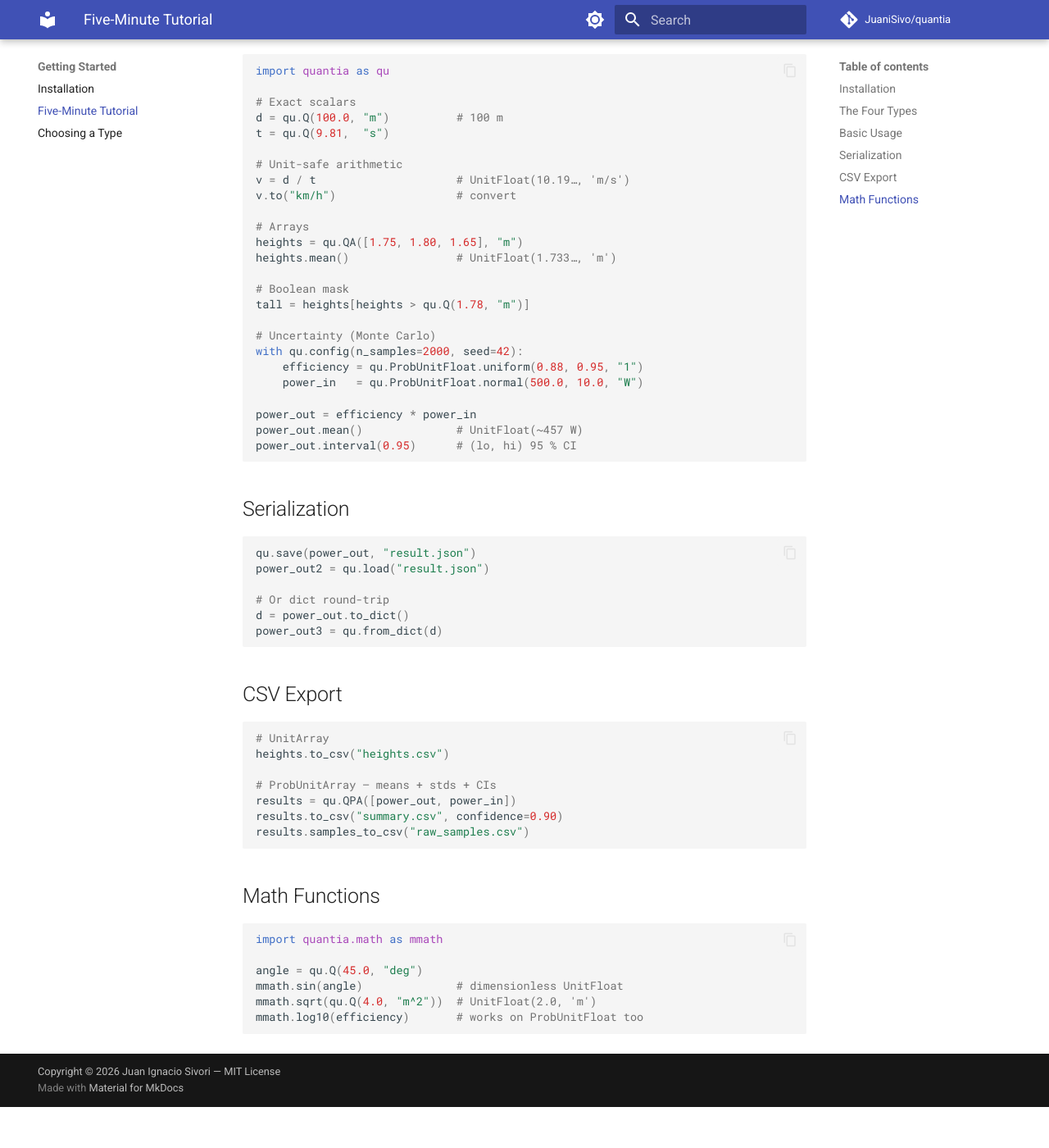
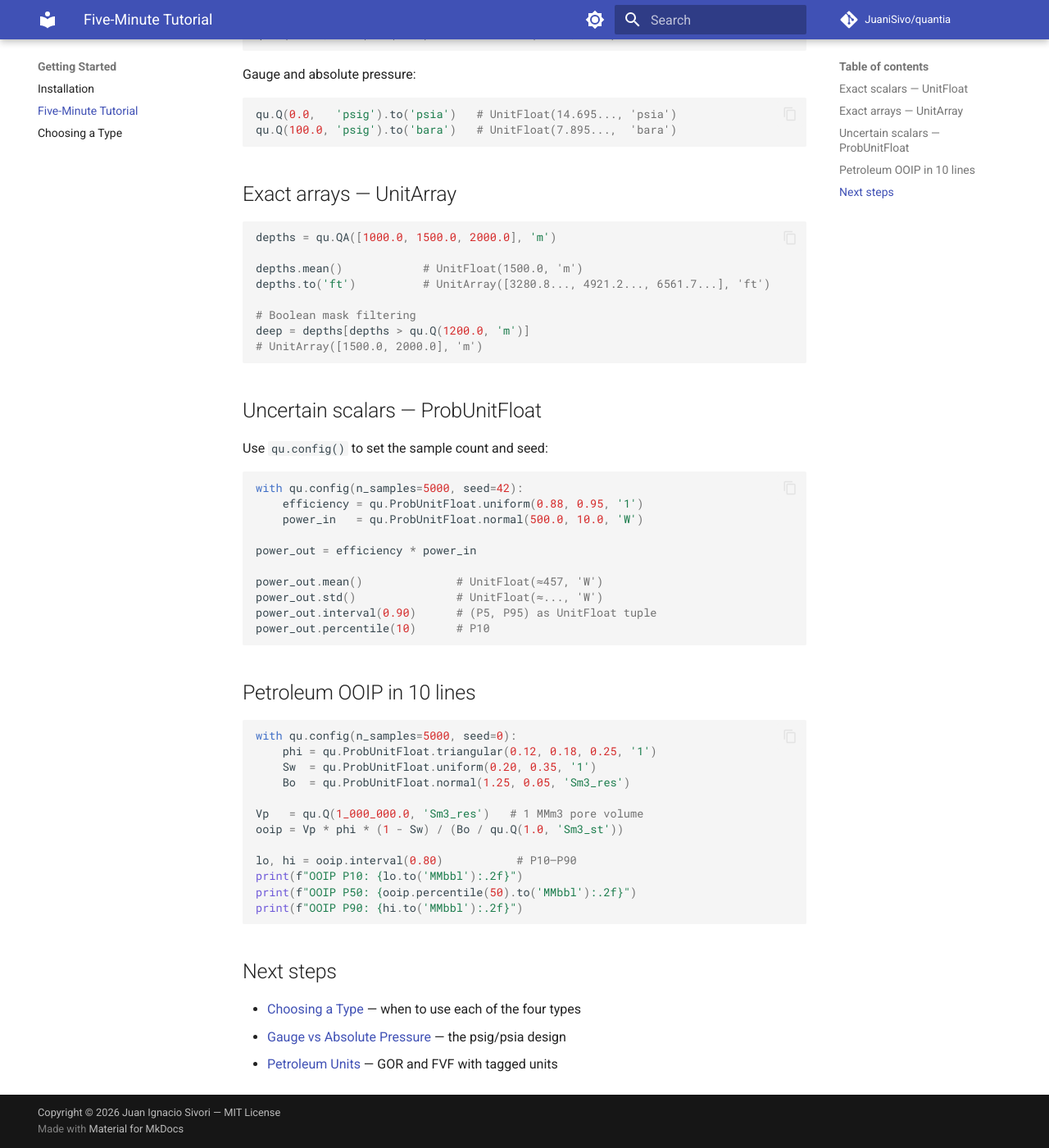
Before and after one commit to JuaniSivo/quantia, an MkDocs documentation site: the page built from docs/getting_started/tutorial.md, in a window 1280 px wide and 1400 px high, scrolled down 755 px. Shown: the whole window at 82% size. Built offline with MkDocs 1.6.1 and Material for MkDocs 9.7.7, drawn with Linux system fonts in a browser that asks for light colours; comment, search, counter and statistics services are not loaded; before the commit the page ends 2105 px from its top, so only the background shows below that; some of the changed text lies outside the part shown.

Commit message:
docs(getting_started): installation, five-minute tutorial, type chooser
tutorial.md: exact scalars, arrays, uncertainty propagation,
             petroleum OOIP in 10 lines.
types.md: 2×2 table + code examples for each type.
installation.md: PyPI install, verification, docs extras.

````diff
--- a/docs/getting_started/tutorial.md
+++ b/docs/getting_started/tutorial.md
@@ -1,77 +1,87 @@
 # Five-Minute Tutorial
 
-quantia is a pure-Python library for **unit-aware arithmetic** with first-class support
-for Monte Carlo uncertainty propagation.
-
-## Installation
-
-pip install quantia
-
-## The Four Types
-
-| Type | Use when |
-|------|----------|
-| `UnitFloat`    | exact scalar with a unit |
-| `UnitArray`    | exact vector with a unit |
-| `ProbUnitFloat`| uncertain scalar (Monte Carlo samples) |
-| `ProbUnitArray`| uncertain vector |
-
-## Basic Usage
+This tutorial covers the four types in quantia with real examples.
+All code runs as-is after `pip install quantia`.
 ```python
 import quantia as qu
+```
 
-# Exact scalars
-d = qu.Q(100.0, "m")          # 100 m
-t = qu.Q(9.81,  "s")
+## Exact scalars — UnitFloat
 
-# Unit-safe arithmetic
-v = d / t                     # UnitFloat(10.19…, 'm/s')
-v.to("km/h")                  # convert
+Every value carries its unit. Arithmetic checks dimensional
+compatibility automatically.
+```python
+distance = qu.Q(100.0, 'm')
+time     = qu.Q(10.0,  's')
+velocity = distance / time     # UnitFloat(10.0, 'm/s')
 
-# Arrays
-heights = qu.QA([1.75, 1.80, 1.65], "m")
-heights.mean()                # UnitFloat(1.733…, 'm')
+velocity.to('km/h')            # UnitFloat(36.0, 'km/h')
+velocity.si_value()            # 10.0  (plain float, in m/s)
+```
 
-# Boolean mask
-tall = heights[heights > qu.Q(1.78, "m")]
+Adding incompatible units raises immediately:
+```python
+qu.Q(1.0, 'm') + qu.Q(1.0, 's')   # → IncompatibleUnitsError
+```
 
-# Uncertainty (Monte Carlo)
-with qu.config(n_samples=2000, seed=42):
-    efficiency = qu.ProbUnitFloat.uniform(0.88, 0.95, "1")
-    power_in   = qu.ProbUnitFloat.normal(500.0, 10.0, "W")
+Temperature uses the full affine conversion automatically:
+```python
+qu.Q(100.0, '°C').to('K')     # UnitFloat(373.15, 'K')
+qu.Q(100.0, '°C').to('°F')    # UnitFloat(212.0, '°F')
+```
+
+Gauge and absolute pressure:
+```python
+qu.Q(0.0,   'psig').to('psia')   # UnitFloat(14.695..., 'psia')
+qu.Q(100.0, 'psig').to('bara')   # UnitFloat(7.895...,  'bara')
+```
+
+## Exact arrays — UnitArray
+```python
+depths = qu.QA([1000.0, 1500.0, 2000.0], 'm')
+
+depths.mean()            # UnitFloat(1500.0, 'm')
+depths.to('ft')          # UnitArray([3280.8..., 4921.2..., 6561.7...], 'ft')
+
+# Boolean mask filtering
+deep = depths[depths > qu.Q(1200.0, 'm')]
+# UnitArray([1500.0, 2000.0], 'm')
+```
+
+## Uncertain scalars — ProbUnitFloat
+
+Use `qu.config()` to set the sample count and seed:
+```python
+with qu.config(n_samples=5000, seed=42):
+    efficiency = qu.ProbUnitFloat.uniform(0.88, 0.95, '1')
+    power_in   = qu.ProbUnitFloat.normal(500.0, 10.0, 'W')
 
 power_out = efficiency * power_in
-power_out.mean()              # UnitFloat(~457 W)
-power_out.interval(0.95)      # (lo, hi) 95 % CI
+
+power_out.mean()              # UnitFloat(≈457, 'W')
+power_out.std()               # UnitFloat(≈..., 'W')
+power_out.interval(0.90)      # (P5, P95) as UnitFloat tuple
+power_out.percentile(10)      # P10
 ```
 
-## Serialization
+## Petroleum OOIP in 10 lines
 ```python
-qu.save(power_out, "result.json")
-power_out2 = qu.load("result.json")
+with qu.config(n_samples=5000, seed=0):
+    phi = qu.ProbUnitFloat.triangular(0.12, 0.18, 0.25, '1')
+    Sw  = qu.ProbUnitFloat.uniform(0.20, 0.35, '1')
+    Bo  = qu.ProbUnitFloat.normal(1.25, 0.05, 'Sm3_res')
 
-# Or dict round-trip
-d = power_out.to_dict()
-power_out3 = qu.from_dict(d)
+Vp   = qu.Q(1_000_000.0, 'Sm3_res')   # 1 MMm3 pore volume
+ooip = Vp * phi * (1 - Sw) / (Bo / qu.Q(1.0, 'Sm3_st'))
+
+lo, hi = ooip.interval(0.80)           # P10–P90
+print(f"OOIP P10: {lo.to('MMbbl'):.2f}")
+print(f"OOIP P50: {ooip.percentile(50).to('MMbbl'):.2f}")
+print(f"OOIP P90: {hi.to('MMbbl'):.2f}")
 ```
 
-## CSV Export
-```python
-# UnitArray
-heights.to_csv("heights.csv")
+## Next steps
 
-# ProbUnitArray — means + stds + CIs
-results = qu.QPA([power_out, power_in])
-results.to_csv("summary.csv", confidence=0.90)
-results.samples_to_csv("raw_samples.csv")
-```
-
-## Math Functions
-```python
-import quantia.math as mmath
-
-angle = qu.Q(45.0, "deg")
-mmath.sin(angle)              # dimensionless UnitFloat
-mmath.sqrt(qu.Q(4.0, "m^2"))  # UnitFloat(2.0, 'm')
-mmath.log10(efficiency)       # works on ProbUnitFloat too
-```
+- [Choosing a Type](types.md) — when to use each of the four types
+- [Gauge vs Absolute Pressure](../concepts/pressure.md) — the psig/psia design
+- [Petroleum Units](../concepts/petroleum.md) — GOR and FVF with tagged units
````
Also changed, not shown: docs/getting_started/installation.md (+23 -1 lines), docs/getting_started/types.md (+60 -1 lines).
